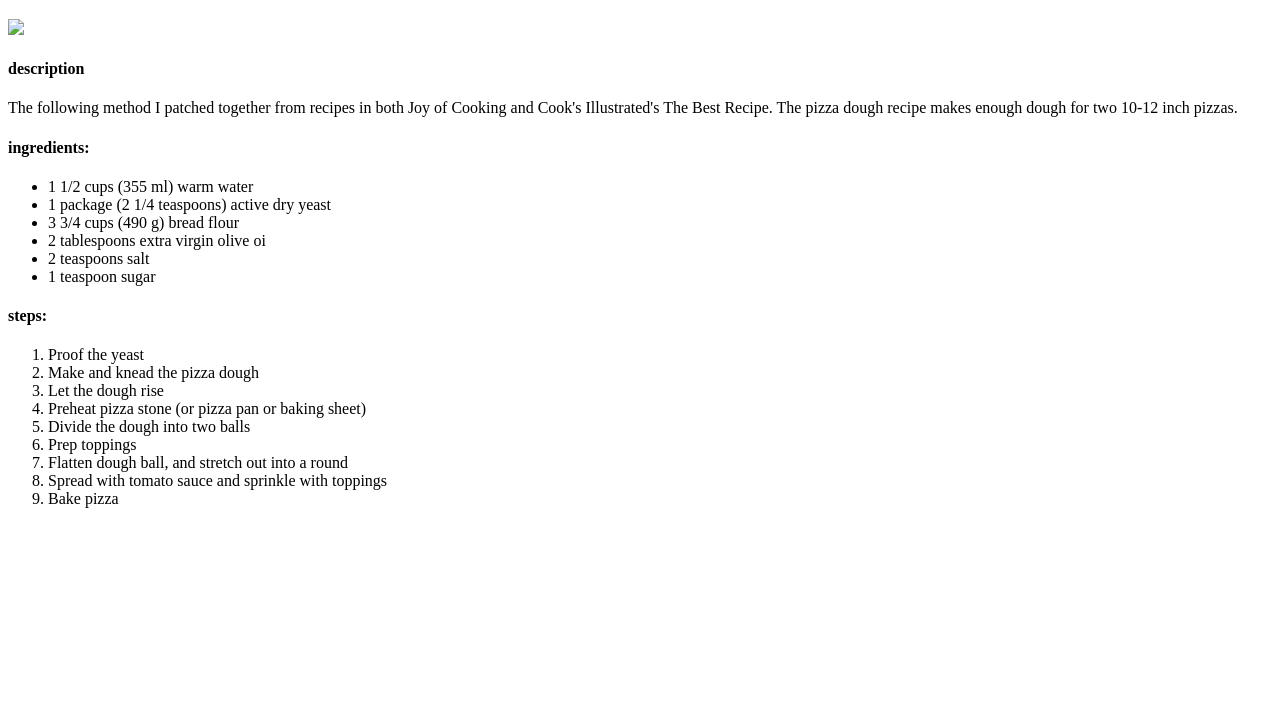
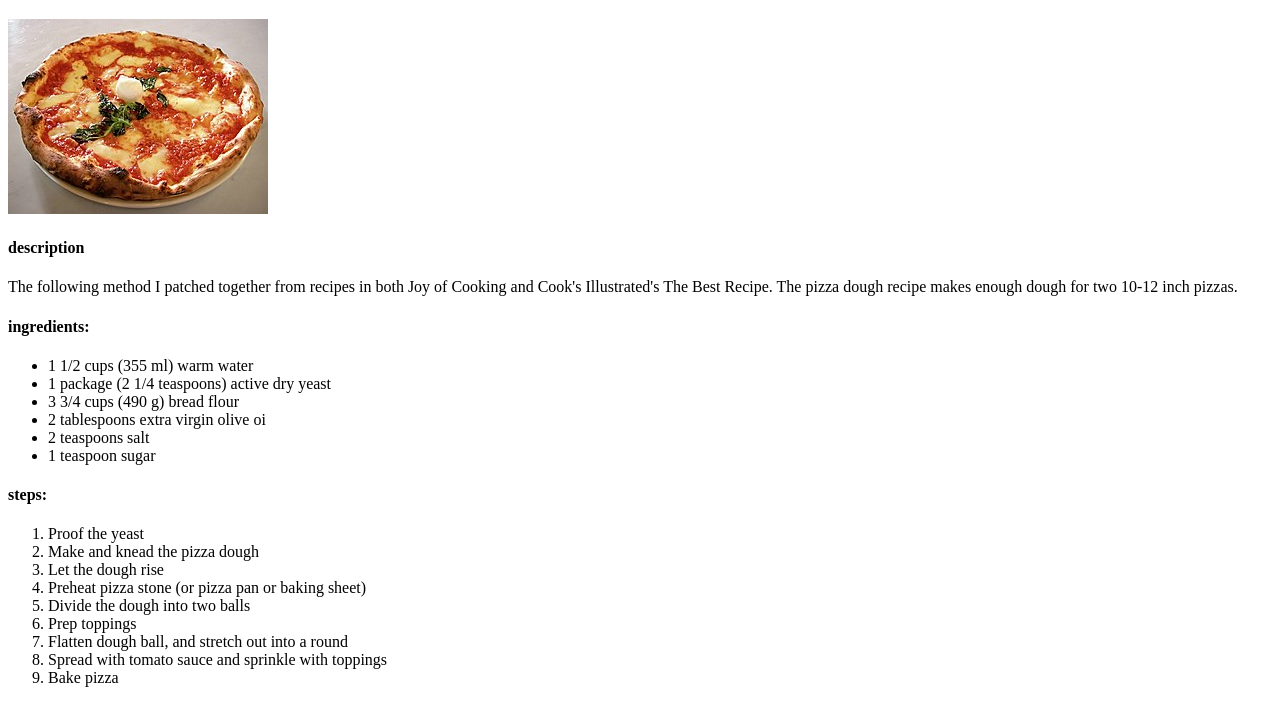
Before and after one commit to glosca/odin-recipes, a plain HTML site: page recipes/pizza.html in a window 1280 px wide. Shown: the part 61-786 px from the top of the page. Drawn offline with Linux system fonts and the light colour scheme.

Commit message:
successfully add image

```diff
--- a/recipes/pizza.html
+++ b/recipes/pizza.html
@@ -8,7 +8,7 @@
 </head>
 <body>
     <h1>pizza</h1>
-    <img src="odin-recipes/images/pizza.jpeg">
+    <img src="../images/pizza.jpg">
     <h4>description</h4>
     <p>The following method I patched together from recipes in both Joy of Cooking and Cook's Illustrated's The Best Recipe. The pizza dough recipe makes enough dough for two 10-12 inch pizzas.</p>
     <h4>ingredients:</h4>
```
Also changed, not shown: images/pizza image.jpeg (deleted), images/pizza.jpg (added).
